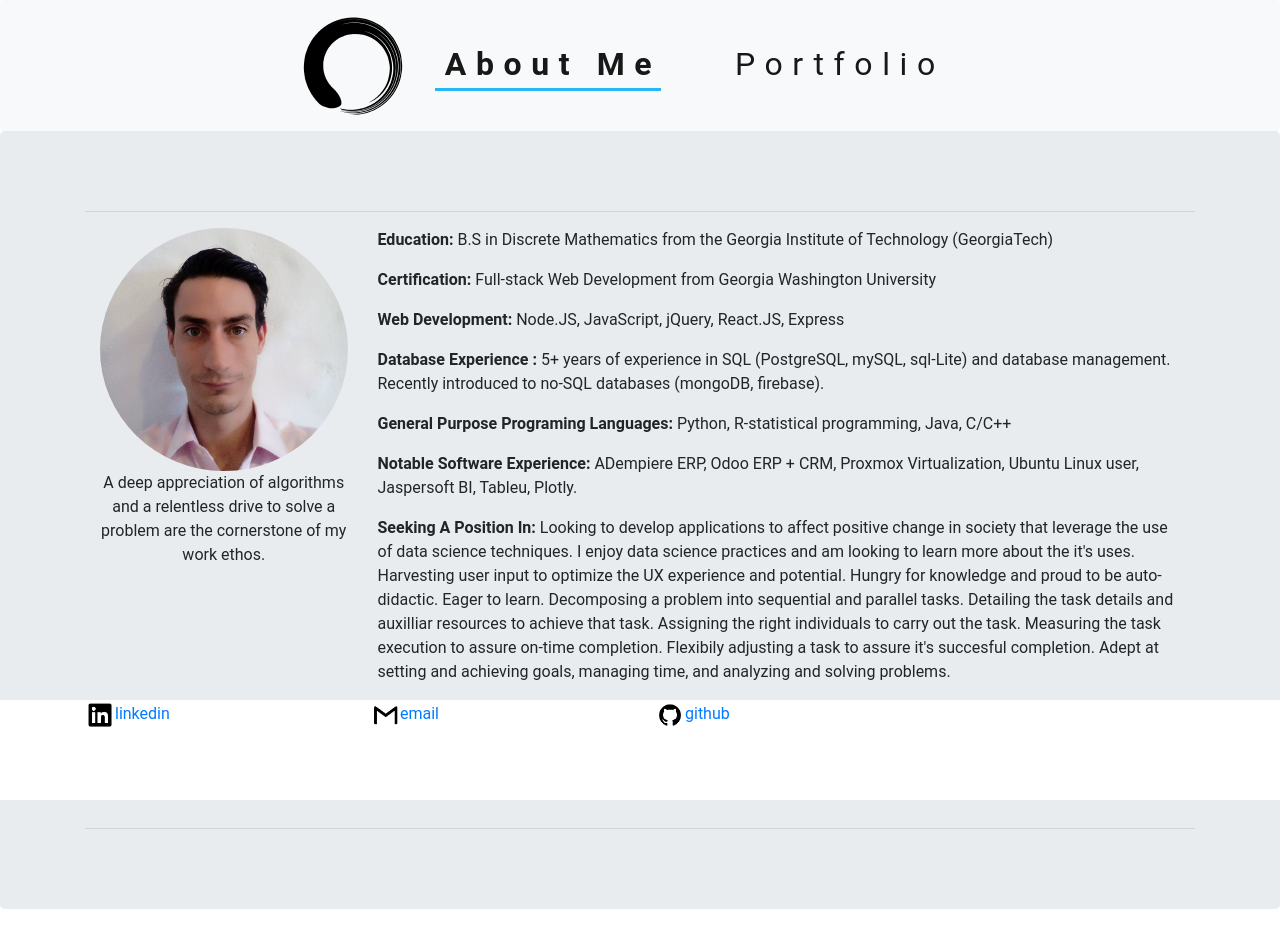
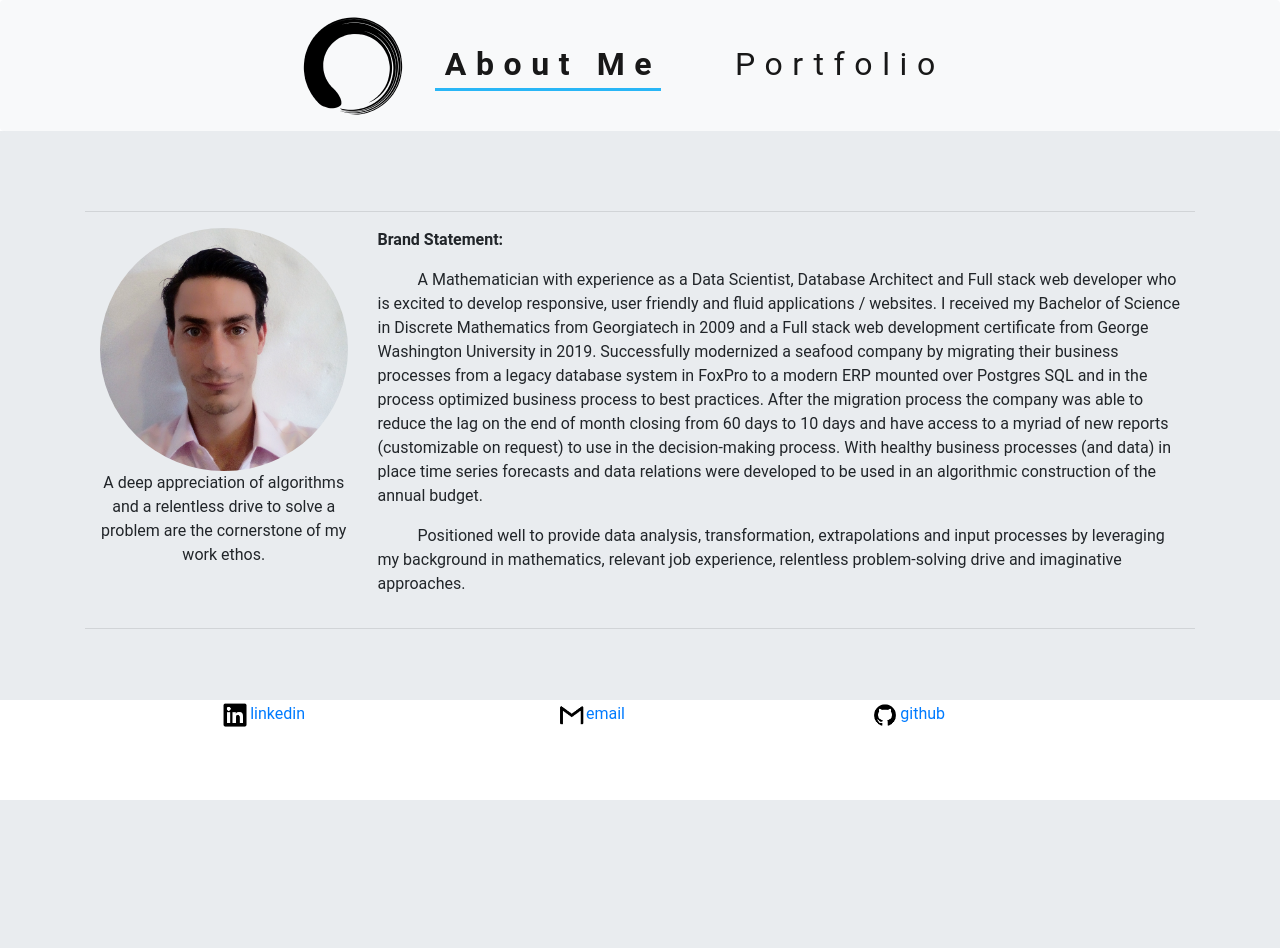
Before and after one commit to Frankie-Figz/react-portfolio-deployed, a React (Create React App) app: page / in a window 1280 px wide. Shown: the top 948 px of the page. Built offline with nearby package versions, Linux system fonts and the light colour scheme.

Commit message:
Added a modified brand statement

```diff
--- a/src/App.css
+++ b/src/App.css
@@ -28,6 +28,7 @@
   color: #61dafb;
 }
 
+
 @keyframes App-logo-spin {
   from {
     transform: rotate(0deg);
--- a/src/components/Footer/index.js
+++ b/src/components/Footer/index.js
@@ -7,10 +7,10 @@ import GithubLogo from "./contact-icons-01.png";
 function Footer() {
   return (
     <footer className="footer">
-      <div class="container">
-        <div class = "row">
-          <div class = "col-lg-3 col-md-12 col-sm-12">
-            <div>
+      <div className="container-fluid">
+        <div className = "row">
+          <div className = "col-lg-3 col-md-12 col-sm-12">
+
               <a
                   href="https://www.linkedin.com/in/francisco-javier-vannini-robelo-b294a182/"
                   id="linkedin"
@@ -22,10 +22,10 @@ function Footer() {
                   />
                     linkedin
               </a>
-            </div>
+
           </div>
-          <div class = "col-lg-3 col-md-12 col-sm-12">
-            <div>
+          <div className = "col-lg-3 col-md-12 col-sm-12">
+
                 <a
                   href="mailto:fjvannini@gmail.com"
                   id="email"
@@ -37,10 +37,8 @@ function Footer() {
                   />
                   email
                 </a>
-
-            </div>
           </div>
-          <div class = "col-lg-3 col-md-12 col-sm-12">
+          <div className = "col-lg-3 col-md-12 col-sm-12">
             <a
               href="https://github.com/Frankie-Figz?tab=repositories"
               id="github"
--- a/src/components/Footer/style.css
+++ b/src/components/Footer/style.css
@@ -9,10 +9,11 @@ img.footer-icon {
 }
 
 .footer {
-  position: fixed;
+  position: absolute;
   left: 0;
   bottom: 0;
   height: 100px;
+  text-align: end;
   background-color: white;
   width: 100%;
 }
--- a/src/pages/About/index.js
+++ b/src/pages/About/index.js
@@ -5,74 +5,36 @@ import "./style.css";
 
 function About() {
   return (
-    <div>
+    <div className = "height-frustration">
       <Jumbotron>
       <div className="container">
         <div className="row">
           <div className="col-md-12">
-
             <hr></hr>
-
           <div className= "container">
             <div className="row">
-
                 <div className="col-3">
                     <img src={Picture} alt="portfolio" className="portfolio-picture"/>
                     <div> A deep appreciation of algorithms and a relentless drive to solve a problem are the cornerstone of my work ethos. </div>
                 </div>
-
                 <div className="col-9">
                   <p className="left-align">
-                    <strong> Education: </strong>
-                    B.S in Discrete Mathematics from the Georgia Institute of Technology (GeorgiaTech)
+                    <strong> Brand Statement: </strong>
                   </p>
-                  <p className="left-align">
-                    <strong> Certification: </strong>
-                    Full-stack Web Development from Georgia Washington University
+                  <p className="left-align tab">
+                    A Mathematician with experience as a Data Scientist, Database Architect and Full stack web developer who is excited to develop responsive, user friendly and fluid applications / websites.
+                    I received my Bachelor of Science in Discrete Mathematics from Georgiatech in 2009 and a Full stack web development certificate from George Washington University in 2019.
+                    Successfully modernized a seafood company by migrating their business processes from a legacy database system in FoxPro to a modern ERP mounted over Postgres SQL and in the process optimized business process to best practices.
+                    After the migration process the company was able to reduce the lag on the end of month closing from 60 days to 10 days and have access to a myriad of new reports (customizable on request) to use in the decision-making process.
+                    With healthy business processes (and data) in place time series forecasts and data relations were developed to be used in an algorithmic construction of the annual budget.
                   </p>
-                  <p className="left-align">
-                    <strong> Web Development: </strong>
-                    Node.JS, JavaScript, jQuery, React.JS, Express
-                  </p>
-                  <p className="left-align">
-                    <strong> Database Experience : </strong>
-                    5+ years of experience in SQL (PostgreSQL, mySQL, sql-Lite) and database management. Recently introduced to no-SQL databases (mongoDB, firebase).
-                  </p>
-                  <p className="left-align">
-                    <strong> General Purpose Programing Languages: </strong>
-                    Python, R-statistical programming, Java, C/C++
-                  </p>
-                  <p className="left-align">
-                    <strong> Notable Software Experience: </strong>
-                    ADempiere ERP, Odoo ERP + CRM, Proxmox Virtualization, Ubuntu Linux user, Jaspersoft BI, Tableu, Plotly.
-                  </p>
-                  <p className="left-align">
-                    <strong> Seeking A Position In: </strong>
-                    Looking to develop applications to affect positive change in society that leverage the use of data science techniques.
-                    I enjoy data science practices and am looking to learn more about the it's uses.
-                    Harvesting user input to optimize the UX experience and potential.
-                    Hungry for knowledge and proud to be auto-didactic.
-                    Eager to learn.
-                    Decomposing a problem into sequential and parallel tasks. Detailing the task details and auxilliar resources to achieve that task.
-                    Assigning the right individuals to carry out the task.
-                    Measuring the task execution to assure on-time completion.
-                    Flexibily adjusting a task to assure it's succesful completion.
-                    Adept at setting and achieving goals, managing time, and analyzing and solving problems.
-                  </p>
-                  <p className="left-align">
-                    <strong> Attitude: </strong>
-                    Seeking to continue my professional development and utilize my knowledge to affect positive change in our society.
-                    A hunger for knowledge drives me to constantly be learning and keeping up with new trends.
-                    Not understanding is not a problem; with patience and mindfulness a problem will be understood.
-                    Self talk to appease frustration; for optimal problem resolution it is important to have peace of mind.
+                  <p className="left-align tab">
+                    Positioned well to provide data analysis, transformation, extrapolations and input processes by leveraging my background in mathematics, relevant job experience, relentless problem-solving drive and imaginative approaches.
                   </p>
                 </div>
-
               </div>
             </div>
-
             <hr></hr>
-
           </div>
         </div>
       </div>
@@ -80,5 +42,4 @@ function About() {
     </div>
   );
 }
-
 export default About;
--- a/src/pages/About/style.css
+++ b/src/pages/About/style.css
@@ -12,3 +12,19 @@ p.left-align {
 * {
   font-family: 'Roboto', sans-serif;
 }
+
+.tab { text-indent:40px }
+
+.footer {
+  position: fixed;
+  left: 0;
+  bottom: 0;
+  height: 60px;
+  background-color: white;
+  width: 100%;
+}
+
+.height-frustration {
+  height: 2000px;
+  background-color: #e9ecef;
+}
--- a/src/pages/Example/style.css
+++ b/src/pages/Example/style.css
@@ -7,3 +7,12 @@
     font-family: FontAwesome;
     content: "\f101";
 }
+
+.footer {
+    position: fixed;
+    left: 0;
+    bottom: 0;
+    height: 60px;
+    background-color: white;
+    width: 100%;
+  }
--- a/src/pages/Portfolio/style.css
+++ b/src/pages/Portfolio/style.css
@@ -0,0 +1,8 @@
+.footer {
+    position: fixed;
+    left: 0;
+    bottom: 0;
+    height: 60px;
+    background-color: white;
+    width: 100%;
+  }
```
Also changed, not shown: 1 other file (tests, documents, lock files or other folders).
